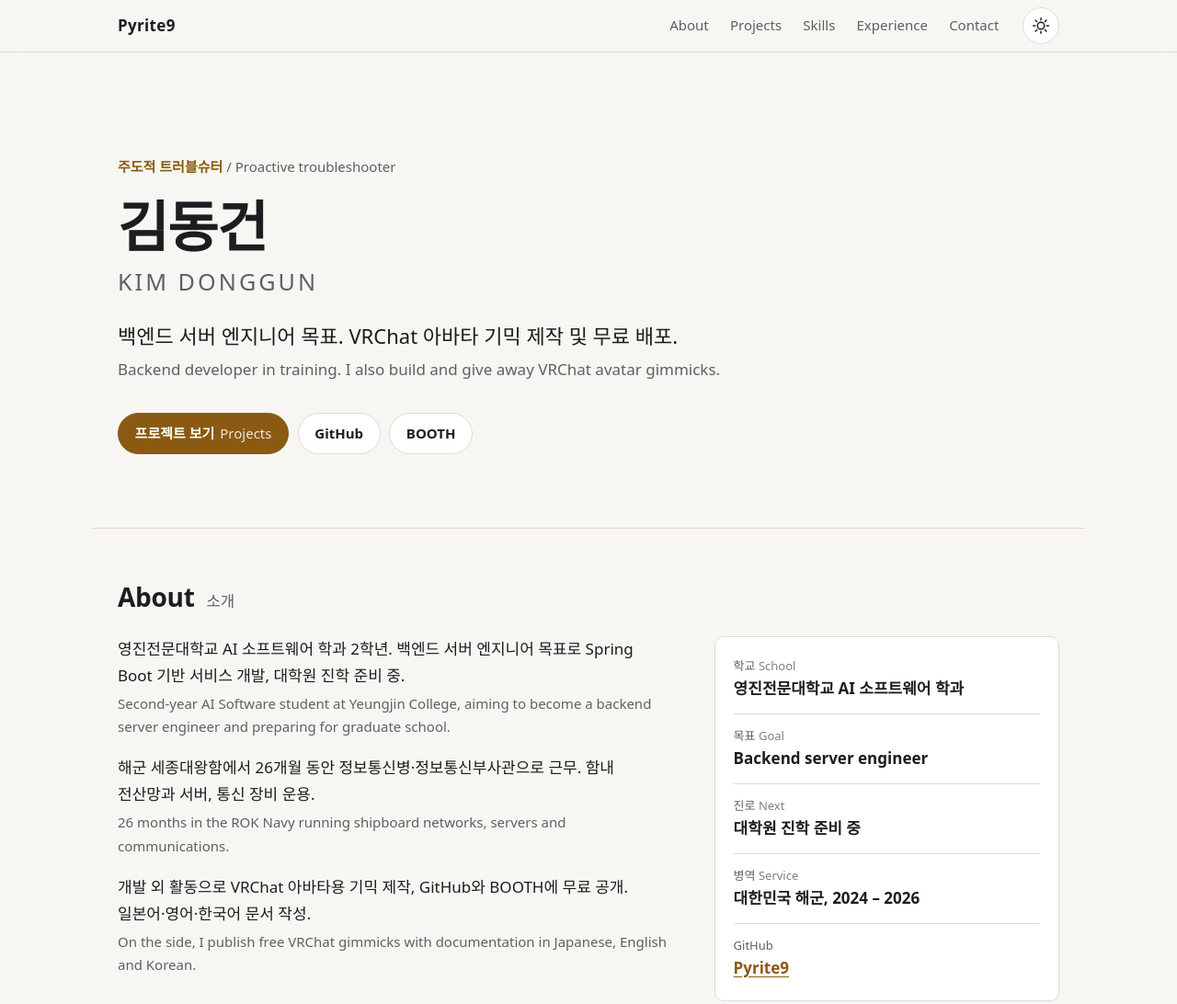
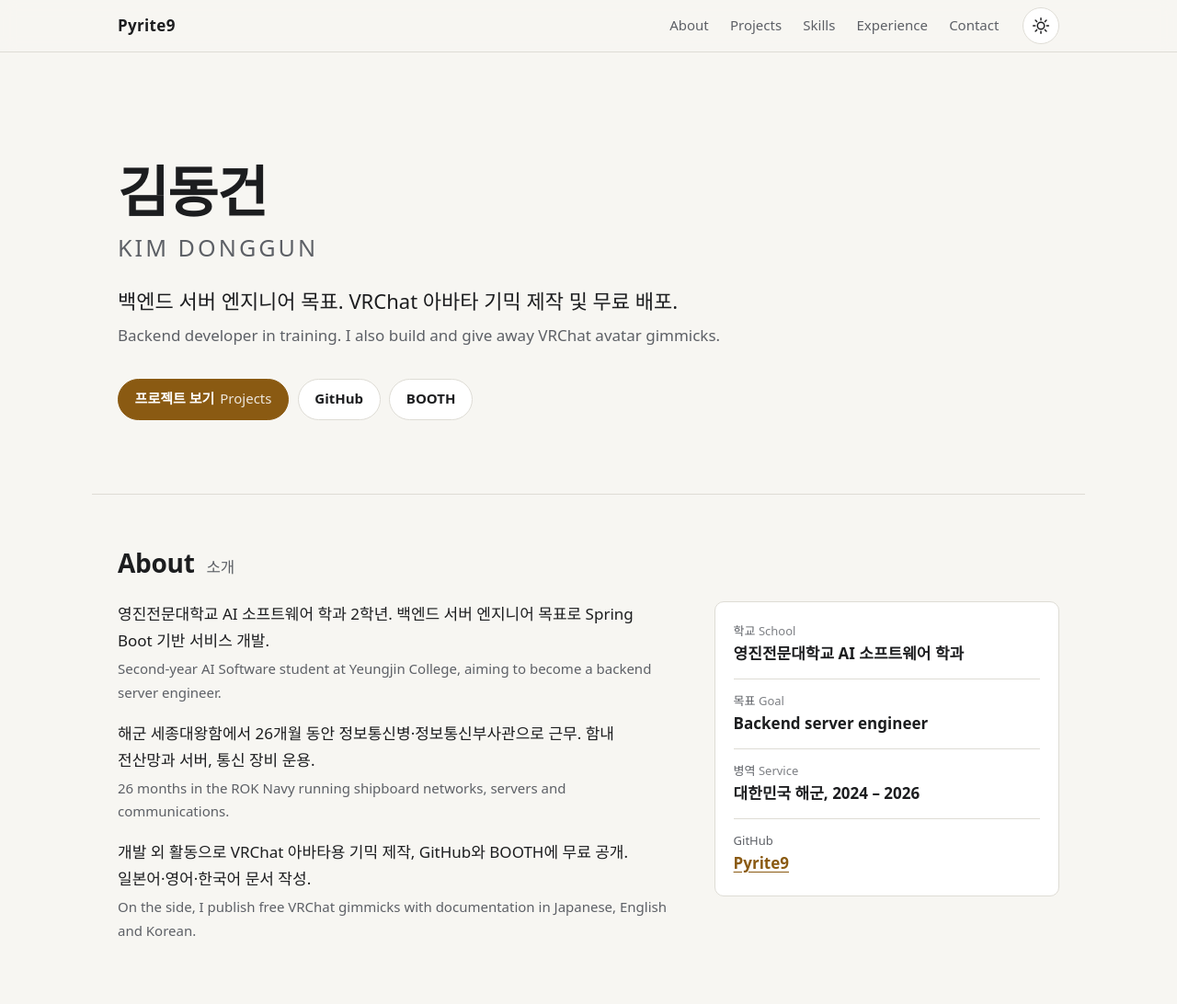
Before and after one commit to Pyrite9/Pyrite9.github.io, a plain HTML site: page index.html in a window 1280 px wide. Shown: the top 1092 px of the page at 92% size. Drawn offline with Linux system fonts and the light colour scheme.

Commit message:
Remove tagline and graduate school mention
Co-Authored-By: Claude Fable 5.2 <noreply@anthropic.com>

```diff
--- a/index.html
+++ b/index.html
@@ -38,7 +38,6 @@
 
   <main id="main">
     <section class="hero wrap" id="top" aria-labelledby="hero-title">
-      <p class="eyebrow">주도적 트러블슈터 <span lang="en">/ Proactive troubleshooter</span></p>
       <h1 id="hero-title">김동건 <span class="name-en" lang="en">KIM DONGGUN</span></h1>
       <p class="lead">백엔드 서버 엔지니어 목표. VRChat 아바타 기믹 제작 및 무료 배포.</p>
       <p class="lead-en" lang="en">Backend developer in training. I also build and give away VRChat avatar gimmicks.</p>
@@ -53,8 +52,8 @@
       <h2 id="about-title">About <span class="h-sub">소개</span></h2>
       <div class="about-grid">
         <div class="prose">
-          <p>영진전문대학교 AI 소프트웨어 학과 2학년. 백엔드 서버 엔지니어 목표로 Spring Boot 기반 서비스 개발, 대학원 진학 준비 중.</p>
-          <p class="en" lang="en">Second-year AI Software student at Yeungjin College, aiming to become a backend server engineer and preparing for graduate school.</p>
+          <p>영진전문대학교 AI 소프트웨어 학과 2학년. 백엔드 서버 엔지니어 목표로 Spring Boot 기반 서비스 개발.</p>
+          <p class="en" lang="en">Second-year AI Software student at Yeungjin College, aiming to become a backend server engineer.</p>
           <p>해군 세종대왕함에서 26개월 동안 정보통신병·정보통신부사관으로 근무. 함내 전산망과 서버, 통신 장비 운용.</p>
           <p class="en" lang="en">26 months in the ROK Navy running shipboard networks, servers and communications.</p>
           <p>개발 외 활동으로 VRChat 아바타용 기믹 제작, GitHub와 BOOTH에 무료 공개. 일본어·영어·한국어 문서 작성.</p>
@@ -63,7 +62,6 @@
         <dl class="facts">
           <div><dt>학교 <span lang="en">School</span></dt><dd>영진전문대학교 AI 소프트웨어 학과</dd></div>
           <div><dt>목표 <span lang="en">Goal</span></dt><dd>Backend server engineer</dd></div>
-          <div><dt>진로 <span lang="en">Next</span></dt><dd>대학원 진학 준비 중</dd></div>
           <div><dt>병역 <span lang="en">Service</span></dt><dd>대한민국 해군, 2024 – 2026</dd></div>
           <div><dt>GitHub</dt><dd><a href="https://github.com/Pyrite9">Pyrite9</a></dd></div>
         </dl>
```
